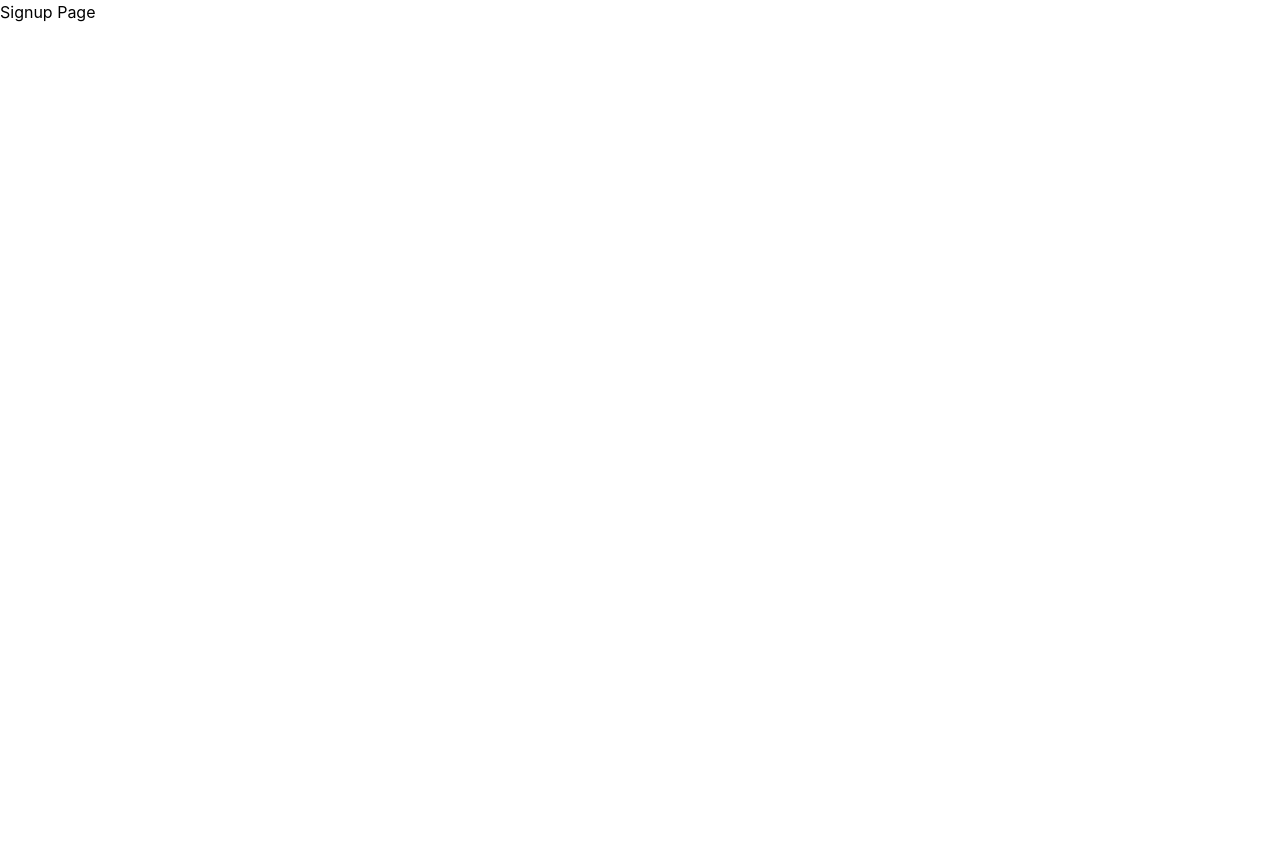
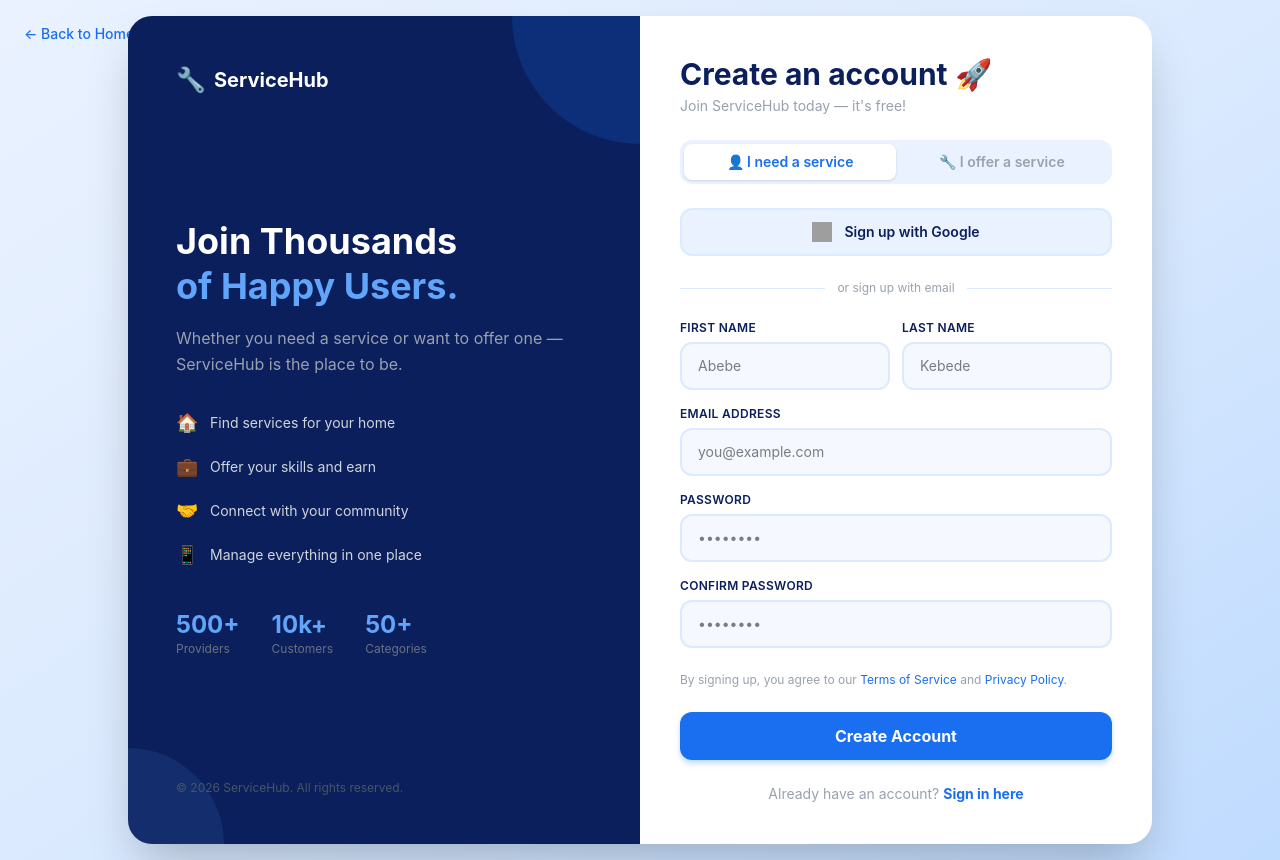
Before and after one commit to BiniyamTafesselemu/marketplace, a React (Vite) app in the folder frontend/: page /signup in a window 1280 px wide. Before the commit the page ends 800 px from the top, so only its background shows below. Built offline with nearby package versions, Linux system fonts and the light colour scheme; grey boxes are pictures that could not be loaded.

Commit message:
SignUp page

```diff
--- a/frontend/src/App.tsx
+++ b/frontend/src/App.tsx
@@ -2,6 +2,7 @@ import { Routes, Route } from 'react-router-dom'
 import LandingPage from './pages/LandingPage'
 import Login from './pages/Login'
 import './App.css'
+import Signup from './pages/SignUp'
 
 function App() {
   return (
@@ -11,7 +12,7 @@ function App() {
       <Route path="/providers" element={<div>Providers Page</div>} />
       <Route path="/providers/:id" element={<div>Provider Detail Page</div>} />
       <Route path="/dashboard" element={<div>Dashboard Page</div>} />
-      <Route path="/signup" element={<div>Signup Page</div>} />
+      <Route path="/signup" element={<Signup />} />
     </Routes>
   )
 }
--- /dev/null
+++ b/frontend/src/pages/SignUp.tsx
@@ -0,0 +1,191 @@
+import { useNavigate } from "react-router-dom";
+import { useState } from "react";
+
+function Signup() {
+  const navigate = useNavigate();
+  const [role, setRole] = useState<"customer" | "provider">("customer");
+
+  const handleGoogleSignup = () => {
+    window.location.href = "http://localhost:3000/auth/google";
+  };
+
+  return (
+    <div className="min-h-screen bg-gradient-to-br from-[#eaf2ff] via-[#dbeafe] to-[#bfdbfe] flex items-center justify-center p-4">
+
+      {/* Back button */}
+      <button onClick={() => navigate("/")} className="absolute top-6 left-6 flex items-center gap-2 text-[#1a6ff0] text-sm font-medium hover:underline cursor-pointer">
+        ← Back to Home
+      </button>
+
+      <div className="w-full max-w-5xl flex rounded-3xl overflow-hidden shadow-2xl">
+
+        {/* Left Panel */}
+        <div className="hidden lg:flex w-1/2 bg-[#0a1f5c] flex-col justify-between p-12 relative overflow-hidden">
+          <div className="absolute top-0 right-0 w-64 h-64 bg-[#1a6ff0] rounded-full opacity-20 -translate-y-1/2 translate-x-1/2" />
+          <div className="absolute bottom-0 left-0 w-48 h-48 bg-[#60a5fa] rounded-full opacity-10 translate-y-1/2 -translate-x-1/2" />
+
+          <div className="flex items-center gap-2 z-10">
+            <span className="text-2xl">🔧</span>
+            <span className="text-xl font-bold text-white">ServiceHub</span>
+          </div>
+
+          <div className="z-10">
+            <h2 className="text-4xl font-bold text-white leading-tight mb-4">
+              Join Thousands <br />
+              <span className="text-[#60a5fa]">of Happy Users.</span>
+            </h2>
+            <p className="text-gray-400 text-base mb-8 leading-relaxed">
+              Whether you need a service or want to offer one — ServiceHub is the place to be.
+            </p>
+
+            <div className="space-y-4">
+              {[
+                { icon: "🏠", text: "Find services for your home" },
+                { icon: "💼", text: "Offer your skills and earn" },
+                { icon: "🤝", text: "Connect with your community" },
+                { icon: "📱", text: "Manage everything in one place" },
+              ].map((f, i) => (
+                <div key={i} className="flex items-center gap-3">
+                  <span className="text-lg">{f.icon}</span>
+                  <p className="text-gray-300 text-sm">{f.text}</p>
+                </div>
+              ))}
+            </div>
+
+            <div className="flex gap-8 mt-10">
+              <div>
+                <p className="text-[#60a5fa] text-2xl font-bold">500+</p>
+                <p className="text-gray-500 text-xs">Providers</p>
+              </div>
+              <div>
+                <p className="text-[#60a5fa] text-2xl font-bold">10k+</p>
+                <p className="text-gray-500 text-xs">Customers</p>
+              </div>
+              <div>
+                <p className="text-[#60a5fa] text-2xl font-bold">50+</p>
+                <p className="text-gray-500 text-xs">Categories</p>
+              </div>
+            </div>
+          </div>
+
+          <p className="text-gray-600 text-xs z-10">© 2026 ServiceHub. All rights reserved.</p>
+        </div>
+
+        {/* Right Panel */}
+        <div className="w-full lg:w-1/2 bg-white flex items-center justify-center p-10">
+          <div className="w-full max-w-md">
+
+            {/* Mobile Logo */}
+            <div className="lg:hidden mb-8 text-center cursor-pointer" onClick={() => navigate("/")}>
+              <span className="text-2xl font-bold text-[#0a1f5c]">🔧 ServiceHub</span>
+            </div>
+
+            {/* Header */}
+            <div className="mb-6">
+              <h2 className="text-3xl font-bold text-[#0a1f5c] mb-1">Create an account 🚀</h2>
+              <p className="text-gray-400 text-sm">Join ServiceHub today — it's free!</p>
+            </div>
+
+            {/* Role Toggle */}
+            <div className="flex bg-[#eaf2ff] rounded-xl p-1 mb-6">
+              <button
+                onClick={() => setRole("customer")}
+                className={`flex-1 py-2 rounded-lg text-sm font-semibold transition cursor-pointer ${role === "customer" ? "bg-white text-[#1a6ff0] shadow-sm" : "text-gray-400"}`}
+              >
+                👤 I need a service
+              </button>
+              <button
+                onClick={() => setRole("provider")}
+                className={`flex-1 py-2 rounded-lg text-sm font-semibold transition cursor-pointer ${role === "provider" ? "bg-white text-[#1a6ff0] shadow-sm" : "text-gray-400"}`}
+              >
+                🔧 I offer a service
+              </button>
+            </div>
+
+            {/* Google Button */}
+            <button
+              onClick={handleGoogleSignup}
+              className="w-full flex items-center justify-center gap-3 border-2 border-[#dbeafe] bg-[#eaf2ff] rounded-xl py-3 px-6 hover:bg-[#dbeafe] transition cursor-pointer mb-6"
+            >
+              <img src="https://www.svgrepo.com/show/475656/google-color.svg" alt="Google" className="w-5 h-5" />
+              <span className="text-[#0a1f5c] font-semibold text-sm">Sign up with Google</span>
+            </button>
+
+            {/* Divider */}
+            <div className="flex items-center gap-3 mb-6">
+              <div className="flex-1 h-px bg-[#dbeafe]" />
+              <span className="text-gray-400 text-xs">or sign up with email</span>
+              <div className="flex-1 h-px bg-[#dbeafe]" />
+            </div>
+
+            {/* Form */}
+            <div className="space-y-4 mb-6">
+              <div className="flex gap-3">
+                <div className="flex-1">
+                  <label className="text-xs font-semibold text-[#0a1f5c] mb-1.5 block uppercase tracking-wide">First Name</label>
+                  <input
+                    type="text"
+                    placeholder="Abebe"
+                    className="w-full border-2 border-[#dbeafe] bg-[#f5f9ff] rounded-xl px-4 py-3 text-sm focus:outline-none focus:border-[#1a6ff0] focus:bg-white transition"
+                  />
+                </div>
+                <div className="flex-1">
+                  <label className="text-xs font-semibold text-[#0a1f5c] mb-1.5 block uppercase tracking-wide">Last Name</label>
+                  <input
+                    type="text"
+                    placeholder="Kebede"
+                    className="w-full border-2 border-[#dbeafe] bg-[#f5f9ff] rounded-xl px-4 py-3 text-sm focus:outline-none focus:border-[#1a6ff0] focus:bg-white transition"
+                  />
+                </div>
+              </div>
+              <div>
+                <label className="text-xs font-semibold text-[#0a1f5c] mb-1.5 block uppercase tracking-wide">Email Address</label>
+                <input
+                  type="email"
+                  placeholder="you@example.com"
+                  className="w-full border-2 border-[#dbeafe] bg-[#f5f9ff] rounded-xl px-4 py-3 text-sm focus:outline-none focus:border-[#1a6ff0] focus:bg-white transition"
+                />
+              </div>
+              <div>
+                <label className="text-xs font-semibold text-[#0a1f5c] mb-1.5 block uppercase tracking-wide">Password</label>
+                <input
+                  type="password"
+                  placeholder="••••••••"
+                  className="w-full border-2 border-[#dbeafe] bg-[#f5f9ff] rounded-xl px-4 py-3 text-sm focus:outline-none focus:border-[#1a6ff0] focus:bg-white transition"
+                />
+              </div>
+              <div>
+                <label className="text-xs font-semibold text-[#0a1f5c] mb-1.5 block uppercase tracking-wide">Confirm Password</label>
+                <input
+                  type="password"
+                  placeholder="••••••••"
+                  className="w-full border-2 border-[#dbeafe] bg-[#f5f9ff] rounded-xl px-4 py-3 text-sm focus:outline-none focus:border-[#1a6ff0] focus:bg-white transition"
+                />
+              </div>
+            </div>
+
+            <p className="text-xs text-gray-400 mb-6">
+              By signing up, you agree to our{" "}
+              <span className="text-[#1a6ff0] cursor-pointer hover:underline">Terms of Service</span>{" "}
+              and{" "}
+              <span className="text-[#1a6ff0] cursor-pointer hover:underline">Privacy Policy</span>.
+            </p>
+
+            <button className="w-full bg-[#1a6ff0] hover:bg-[#1559c7] text-white font-bold rounded-xl py-3 transition cursor-pointer mb-6 shadow-md shadow-blue-200">
+              Create Account
+            </button>
+
+            <p className="text-center text-sm text-gray-400">
+              Already have an account?{" "}
+              <span onClick={() => navigate("/login")} className="text-[#1a6ff0] font-bold hover:underline cursor-pointer">
+                Sign in here
+              </span>
+            </p>
+          </div>
+        </div>
+      </div>
+    </div>
+  );
+}
+
+export default Signup;
```
